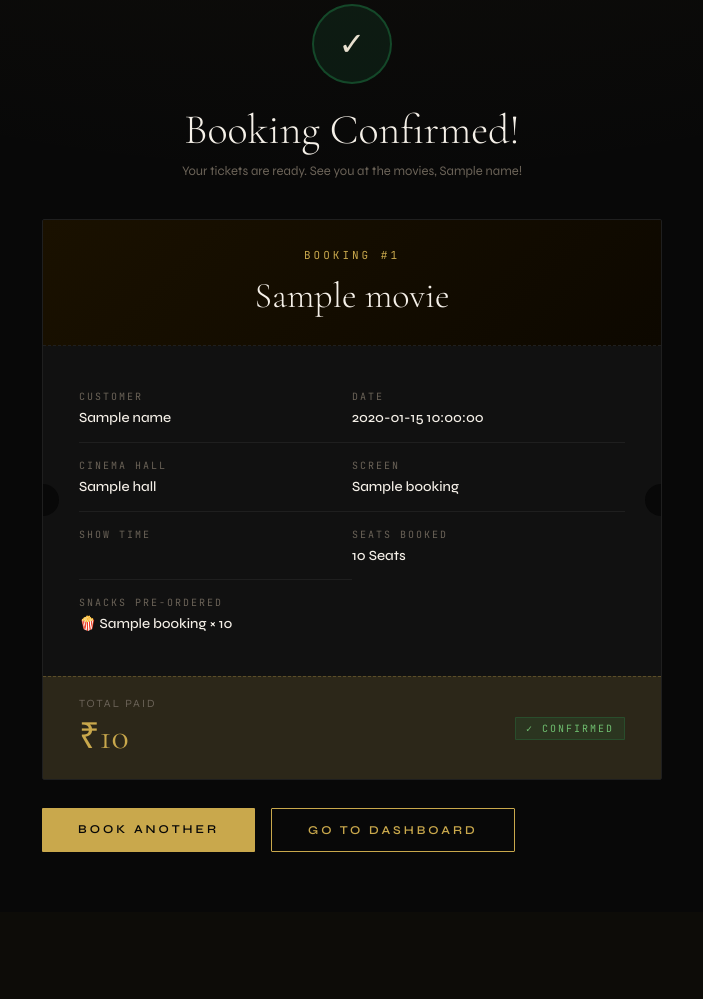
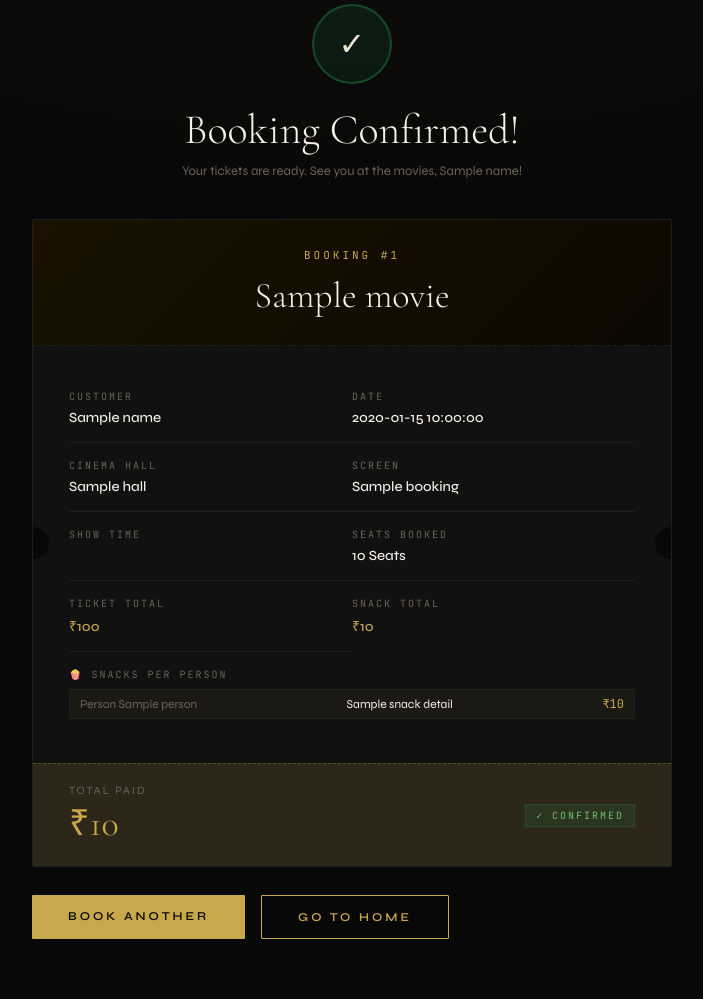
Before and after one commit to RounakNarayan/cineverse-dbms-project, a Flask app: template templates/confirmation.html in a window 1280 px wide. Shown: the part 122-1121 px from the top of the page, without its empty margins (288-991 px from the left). Before the commit the page ends 974 px from the top, so only its background shows below. Run offline with Flask 3, Linux system fonts and the light colour scheme; the template is opened without the code that fills it: most values are stand-ins (such as "Sample title", 1, 10 or a date in 2020).

Commit message:
Update confirmation.html

```diff
--- a/templates/confirmation.html
+++ b/templates/confirmation.html
@@ -3,14 +3,14 @@
   File: templates/confirmation.html
   Description: Shown after successful payment.
                Displays a styled cinema ticket with all
-               booking details: movie, hall, screen, seats, snacks, amount paid.
+               booking details including per-person snack orders.
 -->
 {% extends "base.html" %}
 {% block title %}Booking Confirmed — CineVerse{% endblock %}
 {% block extra_css %}
 <style>
 .confirm-page { min-height: calc(100vh - 65px); display: flex; align-items: center; justify-content: center; padding: 60px 24px; }
-.confirm-wrap { max-width: 620px; width: 100%; }
+.confirm-wrap { max-width: 640px; width: 100%; }
 .success-badge { text-align: center; margin-bottom: 40px; animation: popIn 0.6s cubic-bezier(0.34,1.56,0.64,1) both; }
 .success-circle { width: 80px; height: 80px; border-radius: 50%; background: rgba(39,174,96,0.1); border: 2px solid rgba(39,174,96,0.3); display: flex; align-items: center; justify-content: center; font-size: 32px; margin: 0 auto 20px; }
 .success-title { font-family: 'Cormorant Garamond', serif; font-size: 42px; font-weight: 300; color: var(--white); margin-bottom: 8px; }
@@ -25,9 +25,15 @@
 .ticket-body { padding: 28px 36px; }
 .ticket-grid { display: grid; grid-template-columns: 1fr 1fr; gap: 0; }
 .ticket-field { padding: 16px 0; border-bottom: 1px solid var(--border); }
-.ticket-field:last-child, .ticket-field:nth-last-child(2) { border-bottom: none; }
+.ticket-field.full { grid-column: 1 / -1; }
+.ticket-field:last-child, .ticket-field:nth-last-child(2):not(.full) { border-bottom: none; }
 .t-label { font-size: 10px; letter-spacing: 2px; text-transform: uppercase; color: var(--muted); margin-bottom: 6px; font-family: 'JetBrains Mono', monospace; }
 .t-value { font-size: 14px; color: var(--white); font-weight: 500; }
+.snack-list { margin-top: 8px; display: flex; flex-direction: column; gap: 6px; }
+.snack-list-row { display: flex; justify-content: space-between; align-items: center; font-size: 12px; padding: 6px 10px; background: rgba(201,168,76,0.05); border: 1px solid var(--border); border-radius: 1px; }
+.snack-list-person { color: var(--muted); }
+.snack-list-name { color: var(--white); }
+.snack-list-price { color: var(--gold); font-family: 'JetBrains Mono', monospace; }
 .ticket-footer { padding: 20px 36px; background: var(--gold-dim); border-top: 1px dashed rgba(201,168,76,0.3); display: flex; justify-content: space-between; align-items: center; }
 .paid-amount { font-family: 'Cormorant Garamond', serif; font-size: 36px; color: var(--gold); }
 .action-row { display: flex; gap: 16px; margin-top: 28px; animation: fadeUp 0.6s 0.4s ease both; }
@@ -79,16 +85,39 @@
                         <div class="t-label">Seats Booked</div>
                         <div class="t-value">{{ booking.seats }} Seat{% if booking.seats > 1 %}s{% endif %}</div>
                     </div>
-                    <div class="ticket-field" style="grid-column: 1 / -1;">
-                        <div class="t-label">Snacks Pre-Ordered</div>
-                        <div class="t-value">
-                            {% if booking.snack_name != 'None' %}
-                                🍿 {{ booking.snack_name }} × {{ booking.seats }}
-                            {% else %}
-                                <span style="color:var(--muted); font-style:italic;">None selected</span>
+                    <div class="ticket-field">
+                        <div class="t-label">Ticket Total</div>
+                        <div class="t-value" style="color:var(--gold);">₹{{ booking.ticket_price * booking.seats }}</div>
+                    </div>
+                    <div class="ticket-field">
+                        <div class="t-label">Snack Total</div>
+                        <div class="t-value" style="color:var(--gold);">₹{{ booking.snack_total }}</div>
+                    </div>
+
+                    <!-- Per Person Snacks -->
+                    {% set has_snacks = booking.snack_details | selectattr('snack_id') | list %}
+                    {% if has_snacks %}
+                    <div class="ticket-field full">
+                        <div class="t-label">🍿 Snacks Per Person</div>
+                        <div class="snack-list">
+                            {% for sd in booking.snack_details %}
+                            {% if sd.snack_id %}
+                            <div class="snack-list-row">
+                                <span class="snack-list-person">Person {{ sd.person }}</span>
+                                <span class="snack-list-name">{{ sd.snack_name }}</span>
+                                <span class="snack-list-price">₹{{ sd.price }}</span>
+                            </div>
                             {% endif %}
+                            {% endfor %}
                         </div>
                     </div>
+                    {% else %}
+                    <div class="ticket-field full">
+                        <div class="t-label">Snacks</div>
+                        <div class="t-value" style="color:var(--muted); font-style:italic;">None selected</div>
+                    </div>
+                    {% endif %}
+
                 </div>
             </div>
             <div class="ticket-footer">
@@ -103,7 +132,7 @@
         <!-- Action Buttons -->
         <div class="action-row">
             <a href="{{ url_for('customer') }}" class="btn btn-gold">Book Another</a>
-            <a href="{{ url_for('role_select') }}" class="btn btn-outline">Go to Dashboard</a>
+            <a href="{{ url_for('role_choice') }}" class="btn btn-outline">Go to Home</a>
         </div>
 
     </div>
```
